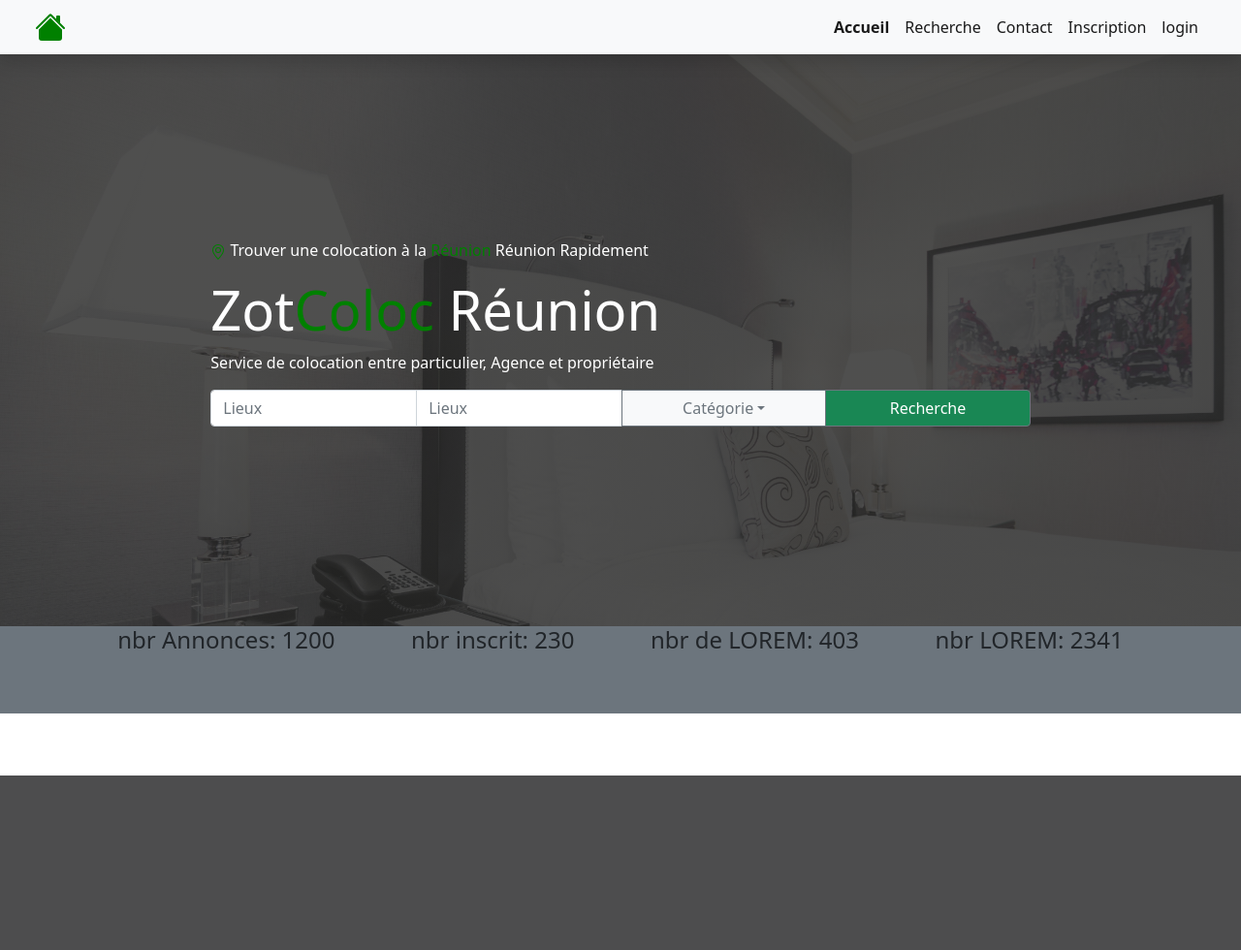
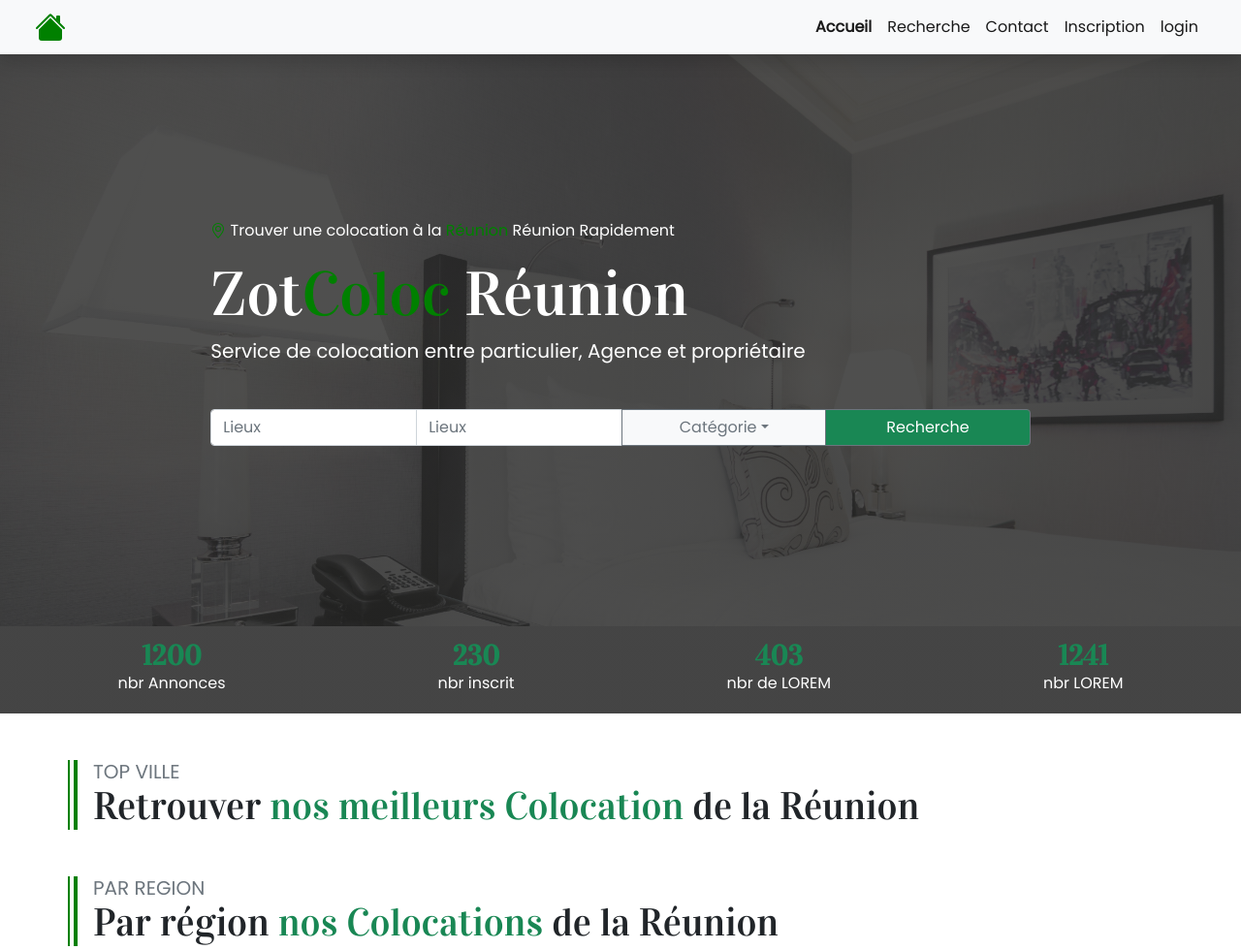
Before and after one commit to nmd974/zotcoloc, a PHP site: page /ressources/maquette/mainwithbootstrap.html in a window 1280 px wide. Shown: the top 980 px of the page at 97% size. Before the commit the page ends 800 px from the top, so only its background shows below. Run offline with PHP 8.4, Linux system fonts and the light colour scheme.

Commit message:
mise en forme des titres

```diff
--- a/ressources/maquette/mainwithbootstrap.html
+++ b/ressources/maquette/mainwithbootstrap.html
@@ -6,13 +6,22 @@
     <meta name="viewport" content="width=device-width, initial-scale=1.0">
     <link href="https://cdn.jsdelivr.net/npm/bootstrap@5.0.0-beta1/dist/css/bootstrap.min.css" rel="stylesheet"
         integrity="sha384-giJF6kkoqNQ00vy+HMDP7azOuL0xtbfIcaT9wjKHr8RbDVddVHyTfAAsrekwKmP1" crossorigin="anonymous">
+    <link rel="preconnect" href="https://fonts.gstatic.com">
+    <link rel="preconnect" href="https://fonts.gstatic.com">
+    <link rel="preconnect" href="https://fonts.gstatic.com">
+    <link rel="preconnect" href="https://fonts.gstatic.com">
+    <link href="https://fonts.googleapis.com/css2?family=Poppins:ital,wght@0,200;0,300;0,400;1,200&display=swap"
+        rel="stylesheet">
+    <link rel="preconnect" href="https://fonts.gstatic.com">
+    <link rel="preconnect" href="https://fonts.gstatic.com">
+    <link href="https://fonts.googleapis.com/css2?family=Vidaloka&display=swap" rel="stylesheet">
     <link rel="stylesheet" href="style/style.css">
     <title>ZotColoc 974</title>
 </head>
 
 <body>
     <header>
-        <nav class="navbar navbar-expand-md navbar-light bg-light shadow sticky-top">
+        <nav class="navbar navbar-expand-md navbar-light bg-light shadow sticky-top fixed-top">
             <div class="container-fluid">
                 <svg xmlns="http://www.w3.org/2000/svg" width="32" height="32" fill="currentColor"
                     class="bi bi-house-fill ms-4 text-green" viewBox="0 0 16 16">
@@ -54,30 +63,36 @@
 
 
     </header>
+    <!-- titre + barre de recherche -->
     <section class="main">
         <div class="row align-items-center h-100">
             <div class="offset-2 col-8 ">
                 <div>
-                    <p class="text-white"><svg xmlns="http://www.w3.org/2000/svg" width="16" height="16" fill="currentColor" class="bi bi-geo-alt text-green" viewBox="0 0 16 16">
-                        <path d="M12.166 8.94c-.524 1.062-1.234 2.12-1.96 3.07A31.493 31.493 0 0 1 8 14.58a31.481 31.481 0 0 1-2.206-2.57c-.726-.95-1.436-2.008-1.96-3.07C3.304 7.867 3 6.862 3 6a5 5 0 0 1 10 0c0 .862-.305 1.867-.834 2.94zM8 16s6-5.686 6-10A6 6 0 0 0 2 6c0 4.314 6 10 6 10z"/>
-                        <path d="M8 8a2 2 0 1 1 0-4 2 2 0 0 1 0 4zm0 1a3 3 0 1 0 0-6 3 3 0 0 0 0 6z"/>
+                    <p class="text-white h"><svg xmlns="http://www.w3.org/2000/svg" width="16" height="16"
+                            fill="currentColor" class="bi bi-geo-alt text-green" viewBox="0 0 16 16">
+                            <path
+                                d="M12.166 8.94c-.524 1.062-1.234 2.12-1.96 3.07A31.493 31.493 0 0 1 8 14.58a31.481 31.481 0 0 1-2.206-2.57c-.726-.95-1.436-2.008-1.96-3.07C3.304 7.867 3 6.862 3 6a5 5 0 0 1 10 0c0 .862-.305 1.867-.834 2.94zM8 16s6-5.686 6-10A6 6 0 0 0 2 6c0 4.314 6 10 6 10z" />
+                            <path d="M8 8a2 2 0 1 1 0-4 2 2 0 0 1 0 4zm0 1a3 3 0 1 0 0-6 3 3 0 0 0 0 6z" />
                         </svg> Trouver une colocation à la <span class="text-green">Réunion</span> Réunion
                         Rapidement</p>
-                    <h1 class="display-4 text-white">Zot<span class="text-green">Coloc</span> Réunion</h1>
-                    <p class="text-white">Service de colocation entre particulier, Agence et propriétaire</p>
+                    <h1 class="display-3 text-white vidaloka">Zot<span class="text-green">Coloc</span> Réunion</h1>
+                    <p class="text-white h5 mb-5">Service de colocation entre particulier, Agence et propriétaire</p>
+                    <!-- barre de recherche -->
                     <div class="input-group mb-3">
                         <input type="text" class="form-control w-25" placeholder="Lieux" aria-label="location"
                             aria-describedby="button-addon2">
                         <input type="text" class="form-control w-25" placeholder="Lieux" aria-label="location"
                             aria-describedby="button-addon2">
-                            <button class="btn btn-outline-secondary dropdown-toggle bg-light w-25" type="button" data-bs-toggle="dropdown" aria-expanded="false">Catégorie</button>
+                        <button class="btn btn-outline-secondary dropdown-toggle bg-light w-25" type="button"
+                            data-bs-toggle="dropdown" aria-expanded="false">Catégorie</button>
                         <ul class="dropdown-menu">
                             <li><a class="dropdown-item" href="#">Appartement</a></li>
                             <li><a class="dropdown-item" href="#">Maison</a></li>
                             <li><a class="dropdown-item" href="#">Villa</a></li>
 
                         </ul>
-                        <button class="btn btn-outline-secondary w-25 bg-success text-white" type="button" id="button-addon2">Recherche</button>
+                        <button class="btn btn-outline-secondary w-25 bg-success text-white" type="button"
+                            id="button-addon2">Recherche</button>
                     </div>
                 </div>
 
@@ -88,34 +103,103 @@
 
     </section>
     <!-- Statistique-->
-  <section class="bg-secondary number-stat">
-    <div class="container text-center">
-      <div class="row">
-        <div class="d-flex justify-content-around">
-        <div class="">
-          <!-- <div class="icon"><i class="icon-antique-pavilion"></i></div> -->
-          <h4 class="">nbr Annonces: 1200</h4>
+    <section class="container-fluid number-stat mb-5">
+        <div class="row text-center ">
+            <div class=" d-flex justify-content-around align-items-center number-stat-inblock">
+                <p class="h6"> <span class="stat text-success fw-bold vidaloka">1200</span><br>nbr Annonces </p>
+                <p class="h6"><span class="stat text-success fw-bold vidaloka">230</span><br>nbr inscrit</p>
+                <p class="h6"><span class="stat text-success fw-bold vidaloka">403</span><br>nbr de LOREM</p>
+                <p class="h6"><span class="stat text-success fw-bold vidaloka">1241</span><br>nbr LOREM</p>
             </div>
+        </div>
+    </section>
 
-        <div class="">
-          <!-- <div class="icon"><i class="icon-calendar"></i></div> -->
-          <h4 class="">nbr inscrit: 230</h4>
-        </div>
-
-        <div class="">
-          <!-- <div class="icon"><i class="icon-gallery"></i></div> -->
-          <h4 class="">nbr de LOREM: 403</h4>
-        </div>
-
-        <div class="">
-          <!-- <div class="icon"><i class="icon-list"></i></div> -->
-          <h4 class="">nbr LOREM: 2341</h4>
+    <section class="container">
+        <div class="row mb-5">
+            <div class="border-one ps-1">
+                <div class="border-two ps-3">
+                    <p class="text-secondary m-0 poppins h5">TOP VILLE</p>
+                    <h2 class="vidaloka m-0 h1">Retrouver<span class="text-success"> nos meilleurs Colocation</span> de
+                        la Réunion</h2>
                 </div>
             </div>
 
         </div>
+    </section>
+
+
+    <section class="container">
+        <div class="row mb-5">
+            <div class="border-one ps-1">
+                <div class="border-two ps-3">
+                    <p class="text-secondary m-0 poppins h5">PAR REGION</p>
+                    <h2 class="vidaloka m-0 h1">Par région<span class="text-success"> nos Colocations</span> de
+                        la Réunion</h2>
+                </div>
+            </div>
+
         </div>
     </section>
+
+    <section class="container">
+        <div class="row mb-5">
+            <div class="col border-one ps-1 pe-0">
+                <div class="border-two ps-3">
+                    <p class="text-secondary m-0 poppins h5">INFORMATION</p>
+                    <h2 class="vidaloka m-0 h1">Une chambre  ou un appartement à <span class="text-success"> LOUER?</span></h2>
+                </div>
+            </div>
+
+        </div>
+              <div class="row mt-5">
+
+        <!-- Item-->
+        <div class="col-md-4">
+          <div class="">
+            <div class=""><img src="https://whoomies.com/img/publications/1.jpg" alt="..." class="img-fluid"></div>
+            <div class=" d-flex align-items-end">
+              <div class="">
+                <h4 class="mt-3">Dépôt d'annonce gratuit</h4>
+                <p>Diffusez votre annonce auprès d’une communauté en recherche active de logement et recevez vos
+                  premières candidatures.</p>
+              </div>
+            </div>
+          </div>
+        </div>
+
+        <!-- Item-->
+        <div class="col-md-4">
+          <div class="">
+            <div class=""><img src="https://whoomies.com/img/publications/2.jpg" alt="..." class="img-fluid"></div>
+            <div class=" d-flex align-items-end">
+              <div class="">
+                <h4 class="mt-3">Gérez vos candidatures</h4>
+                <p>Recevez vos candidatures, examinez les dossiers, et sélectionnez les candidats qui vous correspondent
+                </p>
+              </div>
+            </div>
+          </div>
+        </div>
+
+        <!-- Item                    -->
+        <div class="col-md-4">
+          <div class="item">
+            <div class="image"><img src="https://whoomies.com/img/publications/3.jpg" alt="..." class="img-fluid"></div>
+            <div class="info d-flex align-items-end">
+              <div class="content">
+                <h4 class="mt-3">Une équipe à votre écoute</h4>
+                <p>Avec notre positionnement unique centré sur l’humain, nos experts sélectionnent avec vous les
+                  meilleurs candidats possibles</p>
+              </div>
+            </div>
+          </div>
+        </div>
+
+
+      </div>
+
+    </section>
+
 
 
 
--- a/ressources/maquette/style/style.css
+++ b/ressources/maquette/style/style.css
@@ -1,4 +1,25 @@
 /*main*/
+body{
+    font-family: 'Poppins', sans-serif;
+}
+.poppins{
+    font-family: 'Poppins', sans-serif;
+}
+.vidaloka{
+    font-family: 'Vidaloka', sans-serif;
+
+}
+/*titre h2*/
+.border-one{
+    border-left: 2px solid green;
+
+}
+.border-two{
+    border-left: 4px solid green;
+
+
+
+}
 /*navbar*/
 .active:hover {
     color: green!important;
@@ -12,10 +33,23 @@
 .text-green{
     color: green!important;
 }
+/*statistique*/
 .number-stat{
-    height: 90px
+    background: linear-gradient(to bottom, rgba(22, 22, 22, 0.8) 0%, rgba(22, 22, 22, 0.8) 100%);
+    height: 90px;
+    color: white;
+    font-size: 1.4rem;;
 }
-
+.stat{
+    font-size: 1.8rem;
+}
+.number-stat-inblock{
+    height: 90px;
+}
+/*top cities section*/
+.bg-grad{
+    background: linear-gradient(to bottom, rgba(22, 22, 22, 0.8) 0%, rgba(22, 22, 22, 0.8) 100%);
+}
 /*card */
 .avatar {
     top: 160px;
```
Lines whose indentation alone changed are shown as unchanged.
